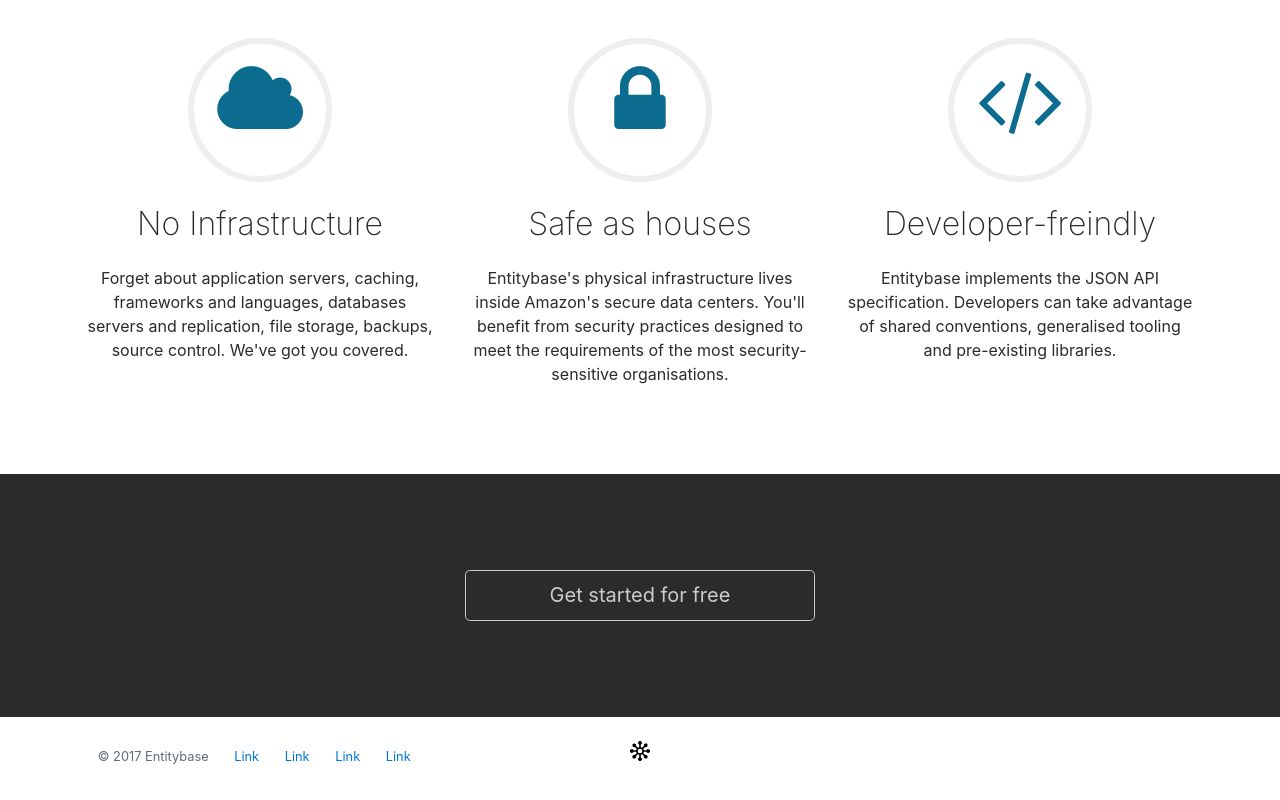
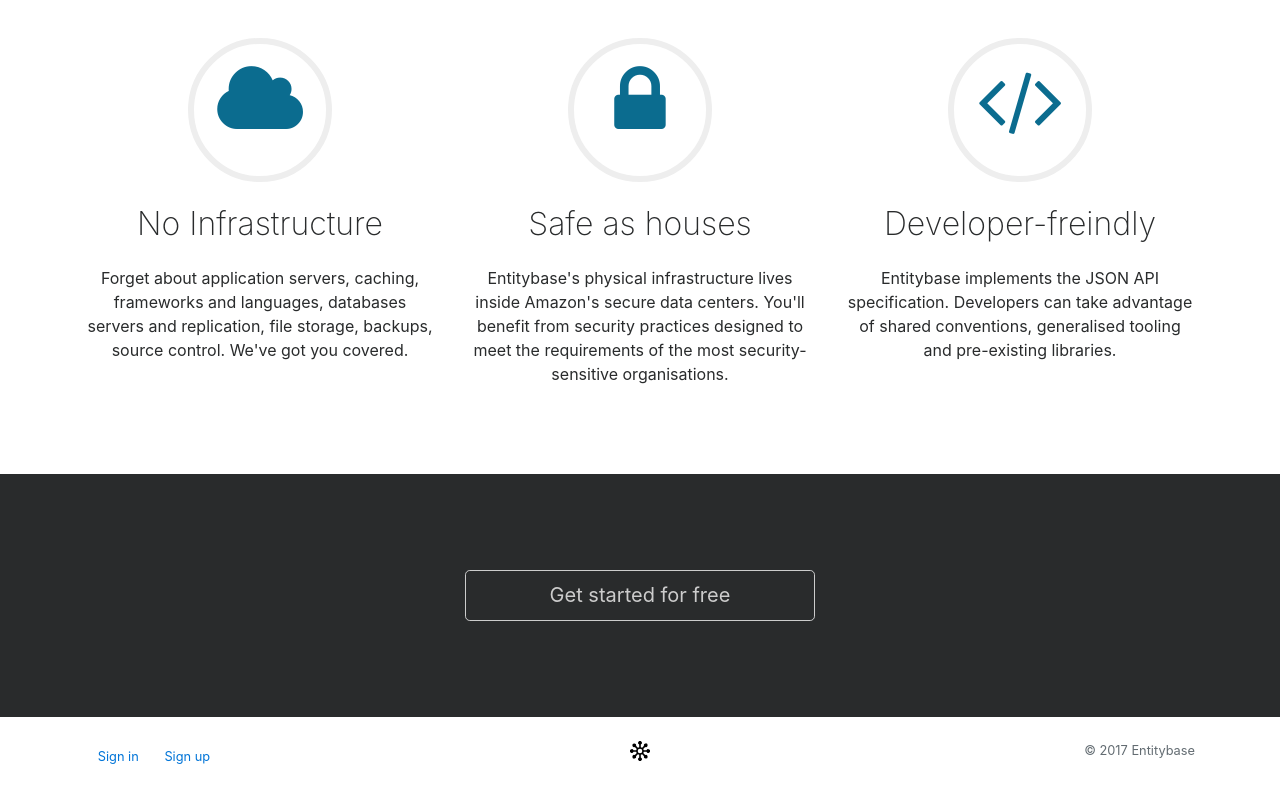
Before and after one commit to entitybase/entitybase.github.io, a plain HTML site: page index.html in a window 1280 px wide. Shown: the part 2691-3491 px from the top of the page. Drawn offline with nearby package versions, Linux system fonts and the light colour scheme.

Commit message:
Footer updates

```diff
--- a/index.html
+++ b/index.html
@@ -137,18 +137,15 @@
         <div class="row">
           <div class="col-md-4">
             <nav class="nav">
-              <span class="nav-link">&copy; 2017 Entitybase</span>
-              <a class="nav-link" href="#">Link</a>
-              <a class="nav-link" href="#">Link</a>
-              <a class="nav-link" href="#">Link</a>
-              <a class="nav-link" href="#">Link</a>
+              <a class="nav-link" href="https://dashboard.entitybase.io/users/sign_in" target="_blank">Sign in</a>
+              <a class="nav-link" href="https://dashboard.entitybase.io/users/sign_up" target="_blank">Sign up</a>
             </nav>
           </div>
           <div class="col-md-4 text-center">
             <a href="#top"><img src="img/connections-black.svg" width="20" height="20" alt="Entitybase"></a>
           </div>
           <div class="col-md-4 text-muted text-right">
-            <p>&nbsp;</p>
+            <p>&copy; 2017 Entitybase</p>
           </div>
         </div>
       </div>
```
